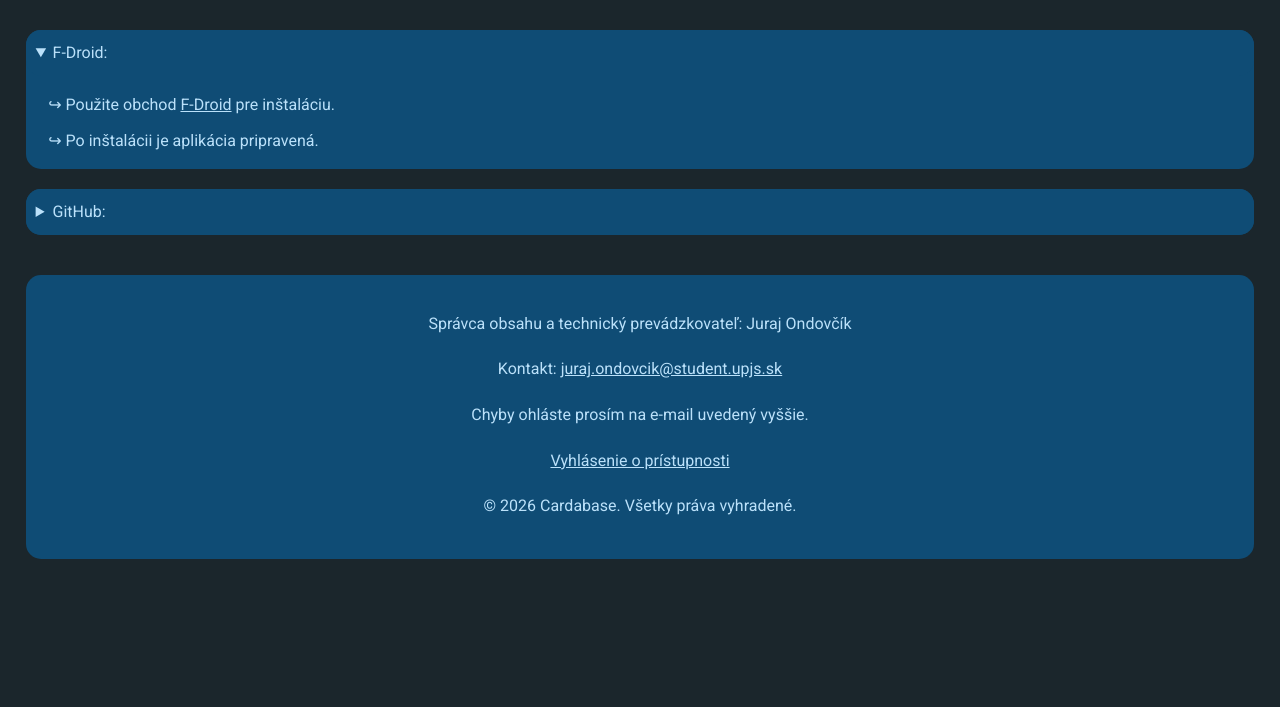
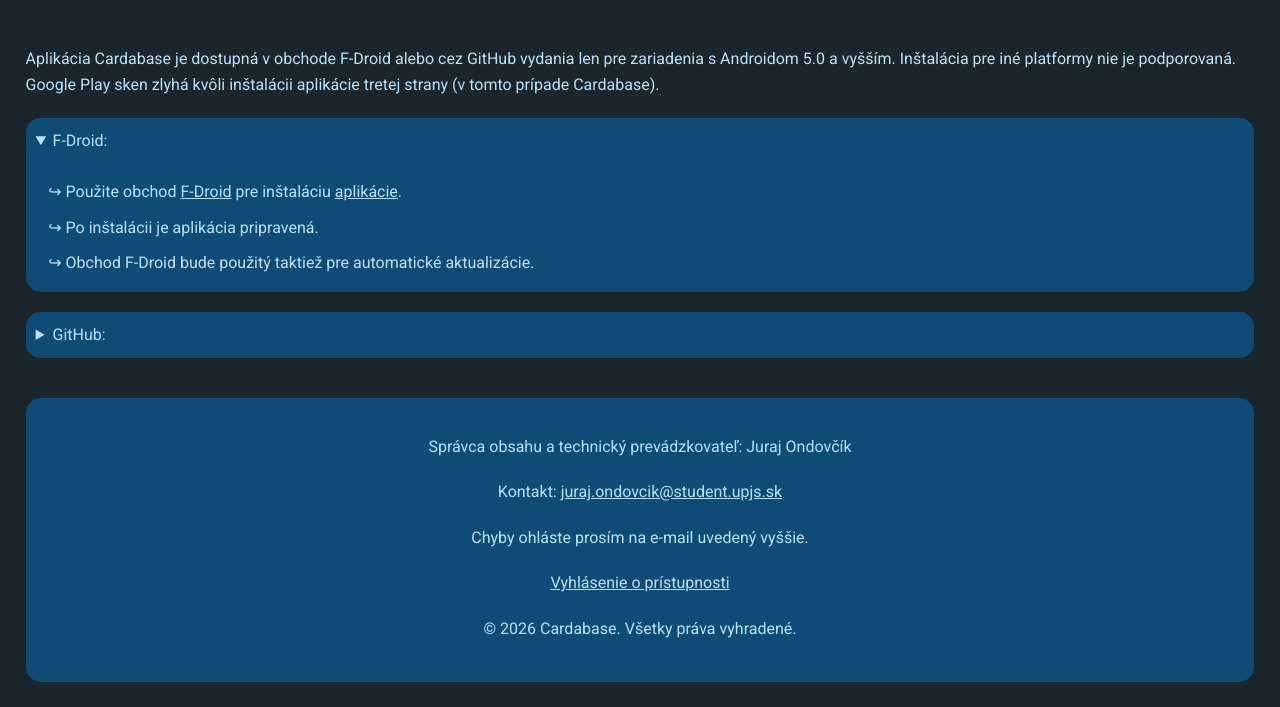
Before and after one commit to jurajondovcikupjs/wbdi, a plain HTML site: page manual/manual.html in a window 1280 px wide. Both pictures are taken after a click on the heading "F-Droid:". Shown: the part 162-869 px from the top of the page. Before the commit the page ends 800 px from the top, so only its background shows below. Drawn offline with Linux system fonts and the light colour scheme.

Commit message:
manual update

```diff
--- a/manual/manual.html
+++ b/manual/manual.html
@@ -30,11 +30,13 @@
         <section id="tutorial">
             <div class="manual">
                 <h1>Návod na inštaláciu:</h1>
+                <p>Aplikácia Cardabase je dostupná v obchode F-Droid alebo cez GitHub vydania len pre zariadenia s Androidom 5.0 a vyšším. Inštalácia pre iné platformy nie je podporovaná. Google Play sken zlyhá kvôli inštalácii aplikácie tretej strany (v tomto prípade Cardabase).</p>
                 <details>
                     <summary>F-Droid:</summary>
                     <ol>
-                         <li>Použite obchod <a href="https://f-droid.org/packages/com.georgeyt9769.cardabase/" target="_blank" aria-label="F-Droid (otvorí sa v novej karte)">F-Droid</a> pre inštaláciu.</li>
+                        <li>Použite obchod <a href="https://f-droid.org/" target="_blank" aria-label="F-Droid (otvorí sa v novej karte)">F-Droid</a> pre inštaláciu <a href="https://f-droid.org/packages/com.georgeyt9769.cardabase/" target="_blank" aria-label="Cardabase (otvorí sa v novej karte)">aplikácie</a>.</li>
                         <li>Po inštalácii je aplikácia pripravená.</li>
+                        <li>Obchod F-Droid bude použitý taktiež pre automatické aktualizácie.</li>
                     </ol>
                 </details>
                 <details>
@@ -51,6 +53,7 @@
                         <li>Následne ju nájdite v priečinku Stiahnuté, resp. Downloads.</li>
                         <li>Kliknite na ňu a vyberte inštalovať.</li>
                         <li>Po inštalácii je aplikácia pripravená.</li>
+                        <li>Pre aktualizácie aplácie musíte znova použiť GitHub vydania.</li>
                     </ol>
                 </details>
             </div>
```
Also changed, not shown: manual/manual-eng.html (+5 -2 lines), 1 other file. Lines whose indentation alone changed are shown as unchanged.
